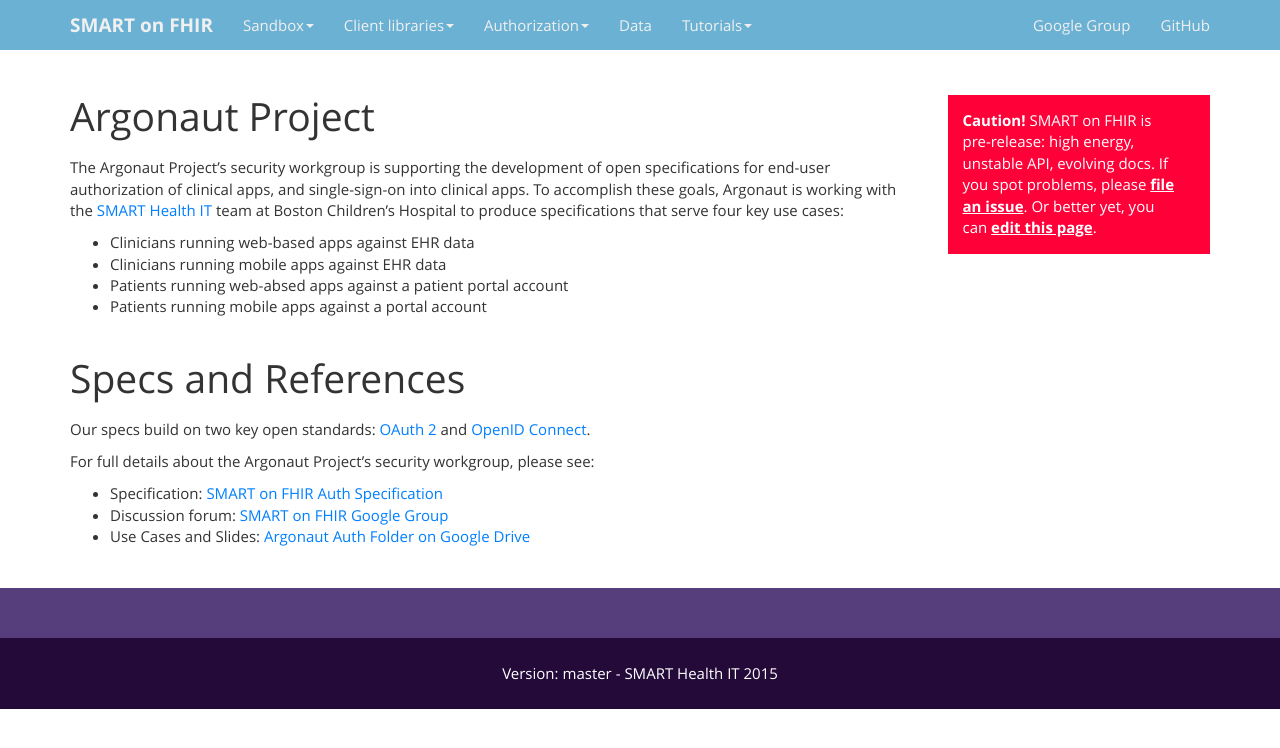
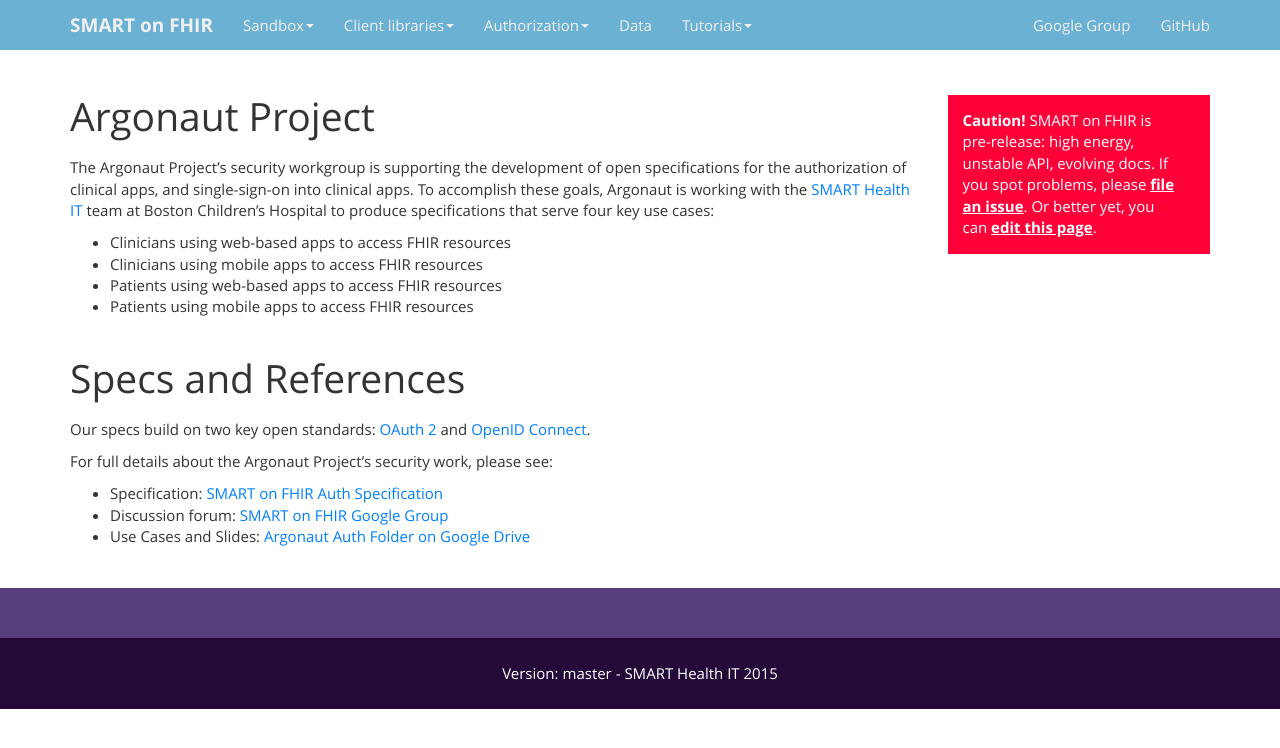
Before and after one commit to smart-on-fhir/smart-on-fhir.github.io, a Jekyll site: the page built from argonaut/index.md, in a window 1280 px wide. Shown: the top 748 px of the page. Built offline with Jekyll 4.4.1, drawn with Linux system fonts in a browser that asks for light colours; Markdown is read by kramdown in place of the engine named in the settings.

Commit message:
Updated link and content
Updated link to point to the Argonaut authz profile instead of the old SMART on FHIR profiles.
Modified wording of use case explanations.

```diff
--- a/argonaut/index.md
+++ b/argonaut/index.md
@@ -6,15 +6,15 @@
 # Argonaut Project
 
 The Argonaut Project's security workgroup is supporting the development of open
-specifications for end-user authorization of clinical apps, and single-sign-on
+specifications for the authorization of clinical apps, and single-sign-on
 into clinical apps. To accomplish these goals, Argonaut is working with the
 [SMART Health IT](http://smarthealthit.org) team at Boston Children's Hospital
 to produce specifications that serve four key use cases:
 
- * Clinicians running web-based apps against EHR data
- * Clinicians running mobile apps against EHR data
- * Patients running web-absed apps against a patient portal account
- * Patients running mobile apps against a portal account
+ * Clinicians using web-based apps to access FHIR resources
+ * Clinicians using mobile apps to access FHIR resources
+ * Patients using web-based apps to access FHIR resources
+ * Patients using mobile apps to access FHIR resources
 
 # Specs and References
 
@@ -22,8 +22,8 @@
 [OAuth 2](https://tools.ietf.org/html/rfc6749) and [OpenID
 Connect](http://openid.net/specs/openid-connect-core-1_0.html).
 
-For full details about the Argonaut Project's security workgroup, please see:
+For full details about the Argonaut Project's security work, please see:
 
- * Specification: [SMART on FHIR Auth Specification](http://docs.smarthealthit.org/authorization/)
+ * Specification: [SMART on FHIR Auth Specification](http://fhir-docs.smarthealthit.org/argonaut-dev/authorization)
  * Discussion forum: [SMART on FHIR Google Group](https://groups.google.com/forum/#!forum/smart-on-fhir)
  * Use Cases and Slides: [Argonaut Auth Folder on Google Drive](https://drive.google.com/folderview?id=0BzDLBlJ9IyUCZ0lOY3dPTWE0TDA&usp=sharing)
```
